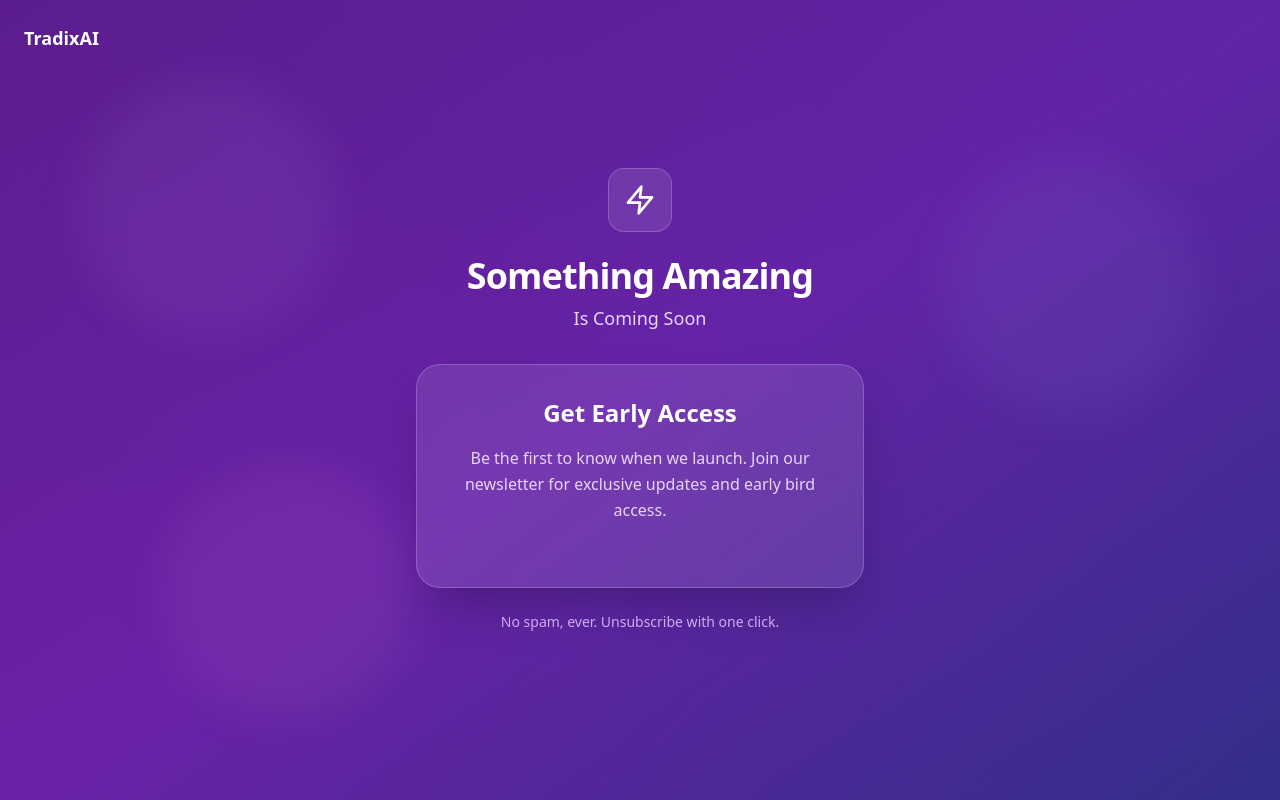
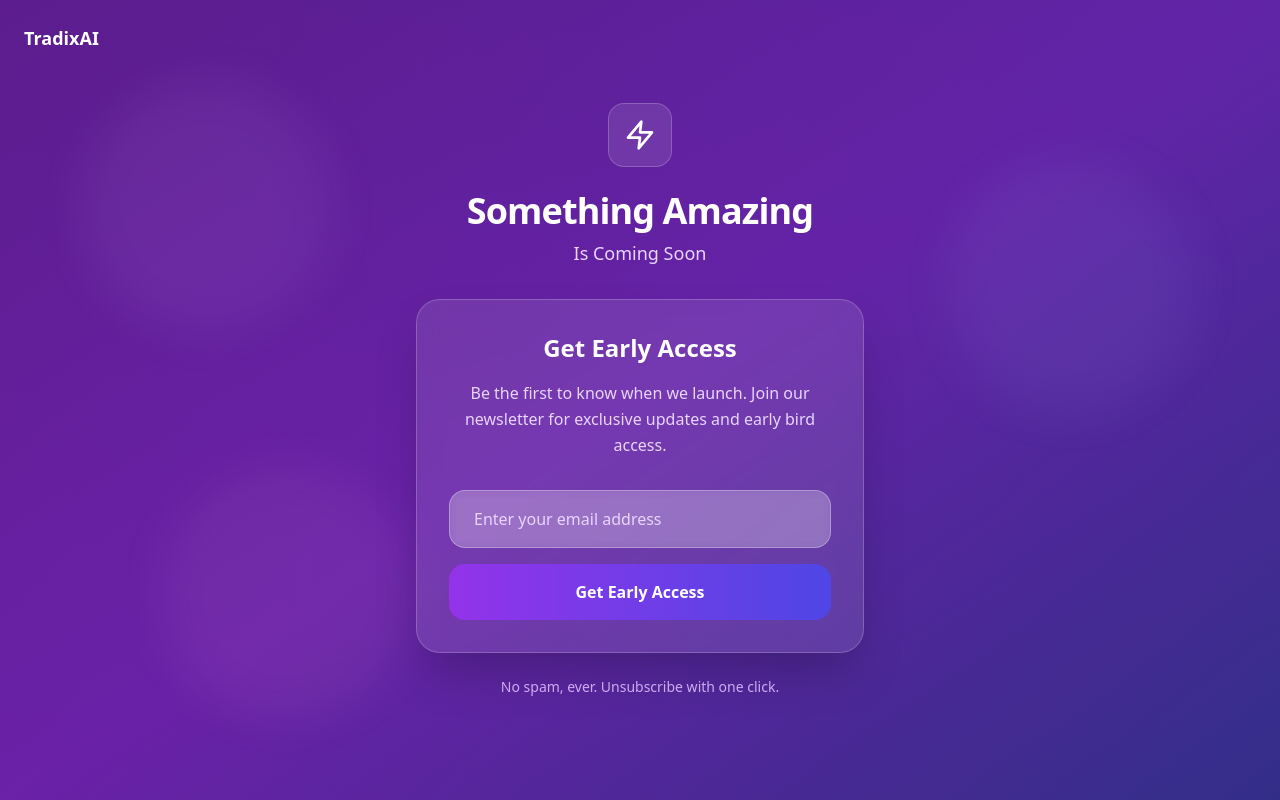
Before and after one commit to GcJcx/newsletter, a React (Vite) app: page / in a window 1280 px wide. Built offline with nearby package versions, Linux system fonts and the light colour scheme.

Commit message:
Create working MailerLite form

```diff
--- a/src/App.tsx
+++ b/src/App.tsx
@@ -1,18 +1,60 @@
-import React, { useEffect, useState } from 'react';
+import React, { useState } from 'react';
 import { Zap } from 'lucide-react';
 
 function App() {
-  useEffect(() => {
-    // Ensure MailerLite script is loaded and form is rendered
-    const checkMailerLite = () => {
-      if (window.ml) {
-        window.ml('account', '1776947');
-      } else {
-        setTimeout(checkMailerLite, 100);
-      }
-    };
-    checkMailerLite();
-  }, []);
+  const [isSubmitting, setIsSubmitting] = useState(false);
+  const [isSubmitted, setIsSubmitted] = useState(false);
+  const [email, setEmail] = useState('');
+
+  const handleSubmit = async (e: React.FormEvent<HTMLFormElement>) => {
+    e.preventDefault();
+
+    if (!email) return;
+
+    setIsSubmitting(true);
+
+    try {
+      // Create a hidden iframe to submit the form without leaving the page
+      const iframe = document.createElement('iframe');
+      iframe.style.display = 'none';
+      document.body.appendChild(iframe);
+
+      // Create a form that targets the iframe
+      const form = document.createElement('form');
+      form.method = 'POST';
+      form.action = 'https://assets.mailerlite.com/jsonp/1776947/forms/164564835870180810/subscribe';
+      form.target = iframe.name = 'hidden-form-' + Date.now();
+
+      // Add the email field
+      const emailField = document.createElement('input');
+      emailField.type = 'email';
+      emailField.name = 'fields[email]';
+      emailField.value = email;
+      form.appendChild(emailField);
+
+      // Add required hidden fields
+      const mlSubmit = document.createElement('input');
+      mlSubmit.type = 'hidden';
+      mlSubmit.name = 'ml-submit';
+      mlSubmit.value = '1';
+      form.appendChild(mlSubmit);
+
+      document.body.appendChild(form);
+      form.submit();
+
+      // Clean up
+      setTimeout(() => {
+        document.body.removeChild(form);
+        document.body.removeChild(iframe);
+      }, 1000);
+
+      setIsSubmitted(true);
+    } catch (error) {
+      console.error('Subscription error:', error);
+    } finally {
+      setIsSubmitting(false);
+    }
+  };
 
   return (
     <div className="min-h-screen bg-gradient-to-br from-purple-900 via-purple-800 to-indigo-900 flex items-center justify-center p-4">
@@ -55,8 +97,43 @@ function App() {
             </p>
           </div>
 
-          {/* MailerLite Embedded Form */}
-          <div className="ml-embedded" data-form="0WPiC"></div>
+          {isSubmitted ? (
+            <div className="text-center">
+              <div className="bg-green-500/20 border border-green-500/30 rounded-2xl p-6 mb-4">
+                <h3 className="text-xl font-semibold text-white mb-2">Thank you!</h3>
+                <p className="text-green-200">You have successfully joined our subscriber list.</p>
+              </div>
+              <button
+                onClick={() => {
+                  setIsSubmitted(false);
+                  setEmail('');
+                }}
+                className="text-purple-300 hover:text-white transition-colors duration-200 underline"
+              >
+                Subscribe another email
+              </button>
+            </div>
+          ) : (
+            <form onSubmit={handleSubmit} className="space-y-4">
+              <div>
+                <input
+                  type="email"
+                  value={email}
+                  onChange={(e) => setEmail(e.target.value)}
+                  placeholder="Enter your email address"
+                  required
+                  className="w-full px-6 py-4 bg-white/20 backdrop-blur-sm border border-white/30 rounded-2xl text-white placeholder-purple-200 focus:outline-none focus:ring-2 focus:ring-purple-400 focus:border-transparent transition-all duration-300"
+                />
+              </div>
+              <button
+                type="submit"
+                disabled={isSubmitting}
+                className="w-full py-4 px-6 bg-gradient-to-r from-purple-600 to-indigo-600 hover:from-purple-700 hover:to-indigo-700 text-white font-semibold rounded-2xl transition-all duration-300 transform hover:scale-105 disabled:opacity-50 disabled:cursor-not-allowed disabled:transform-none"
+              >
+                {isSubmitting ? 'Joining...' : 'Get Early Access'}
+              </button>
+            </form>
+          )}
         </div>
 
         {/* Footer */}
@@ -66,17 +143,6 @@ function App() {
           </p>
         </div>
       </div>
-
-      {/* MailerLite Success Script */}
-      <script dangerouslySetInnerHTML={{
-        __html: `
-          function ml_webform_success_30465305() {
-            var $ = ml_jQuery || jQuery;
-            $('.ml-subscribe-form-30465305 .row-success').show();
-            $('.ml-subscribe-form-30465305 .row-form').hide();
-          }
-        `
-      }} />
     </div>
   );
 }
```
